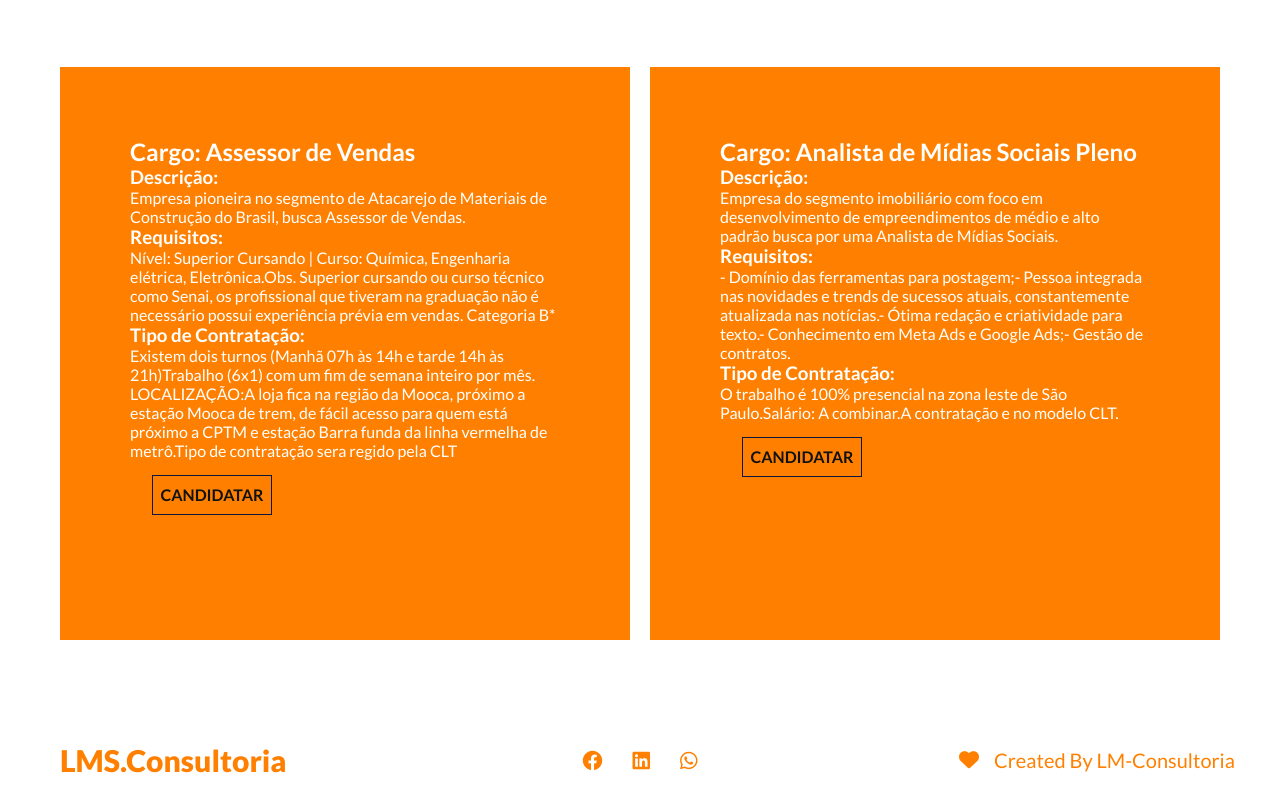
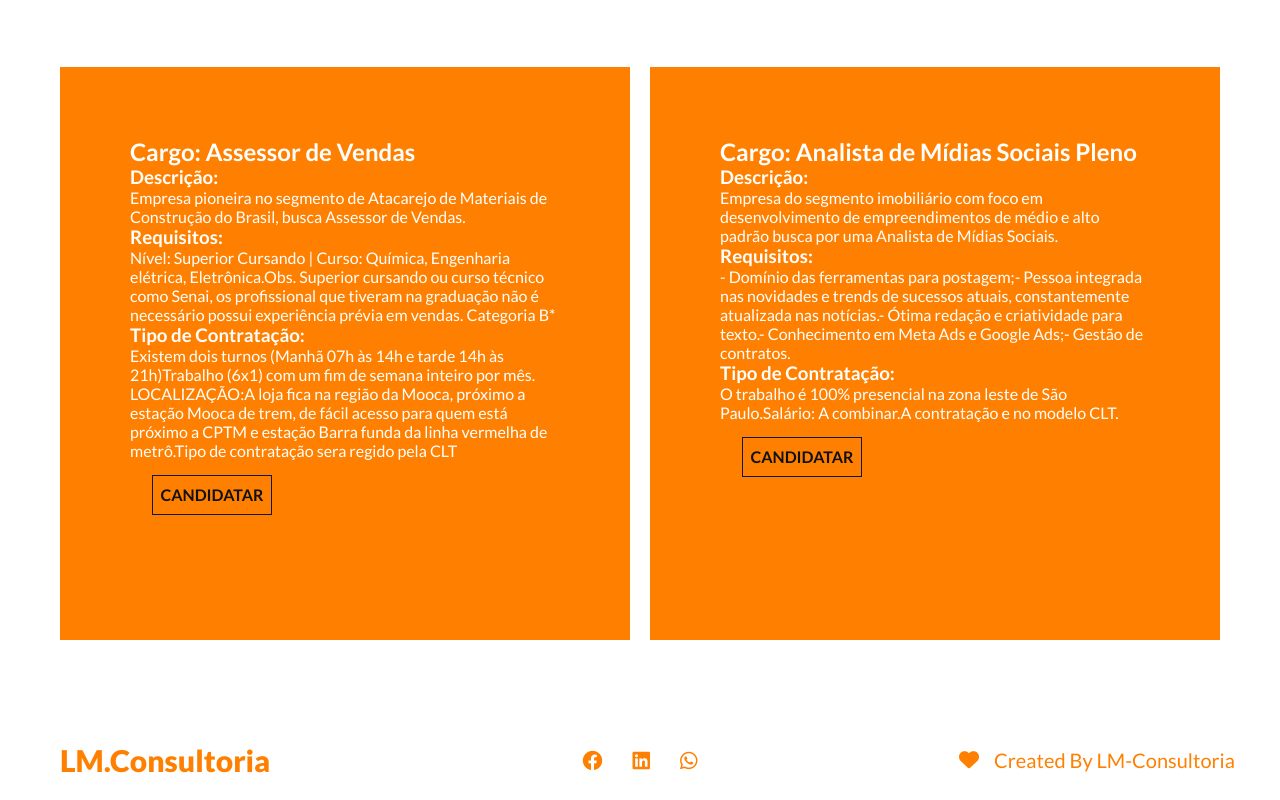
Before and after one commit to SamukaSRB/LMS-Consultoria, a React (Create React App) app: page / in a window 1280 px wide. Shown: the part 2534-3334 px from the top of the page. Built offline with nearby package versions, Linux system fonts and the light colour scheme.

Commit message:
Ajuste no footer

```diff
--- a/src/components/Footer.jsx
+++ b/src/components/Footer.jsx
@@ -5,7 +5,7 @@ function Footer() {
   return (
     <footer>
       <div className="container">
-        <span className="logo">LMS.Consultoria</span>
+        <span className="logo">LM.Consultoria</span>
         <div className="links">
           <a href="#">
             <i className="fab fa-facebook"></i>
```
